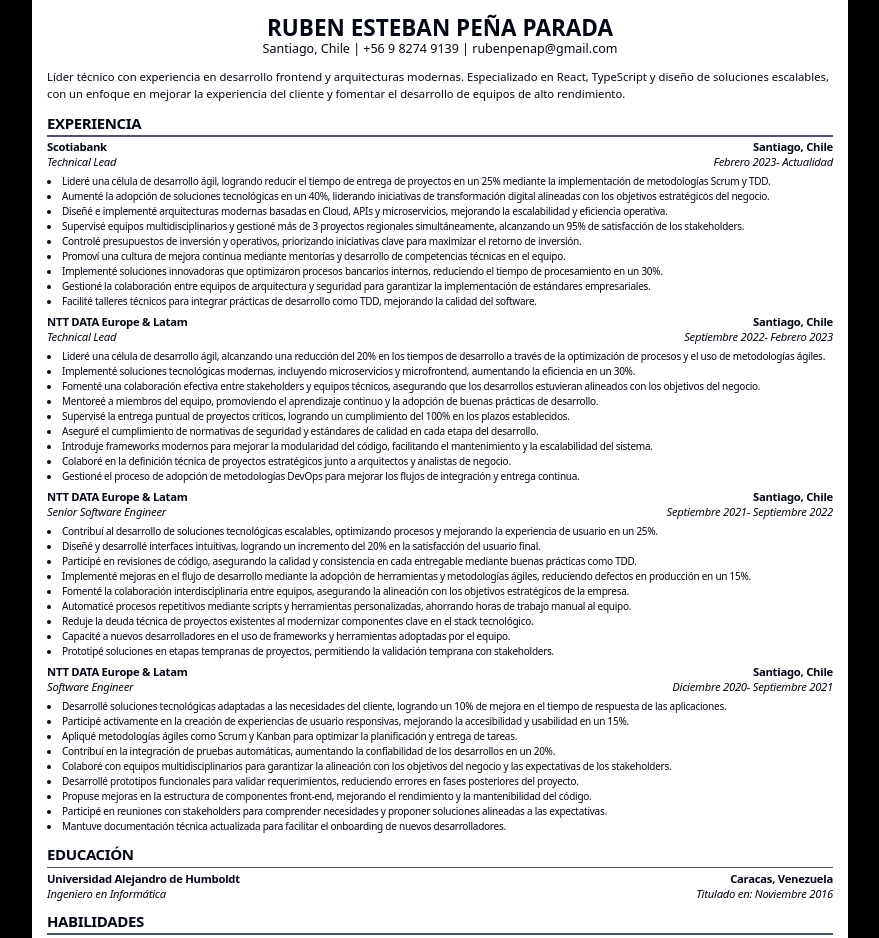
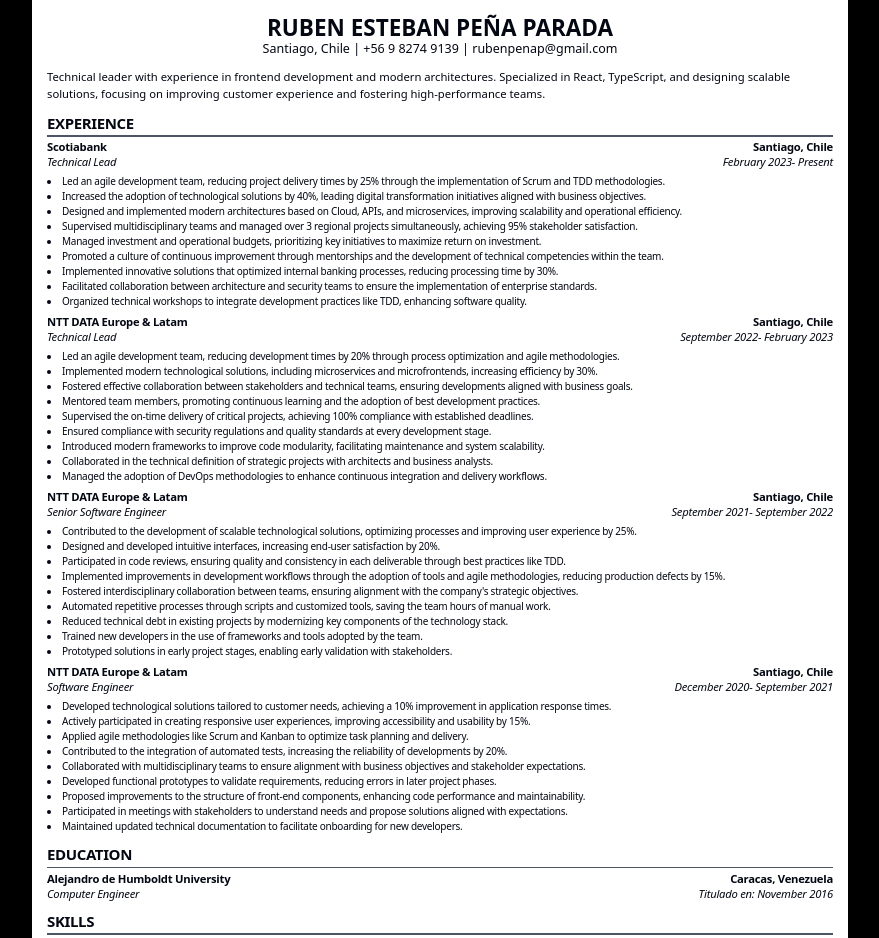
Before and after one commit to rubenpenap/cv-master, a React (Vite) app: page / in a window 1280 px wide. Shown: the top 938 px of the page, without its empty margins (200-1079 px from the left). Built offline with nearby package versions, Linux system fonts and the light colour scheme.

Commit message:
Translate resume data to English and update formatting for consistency

```diff
--- a/src/App.tsx
+++ b/src/App.tsx
@@ -8,9 +8,9 @@ function App() {
 			<h1 className='text-4xl font-bold text-center'>{data.name}</h1>
 			<p className='text-xl text-center mb-4'>{`${data.location} | ${data.phone} | ${data.email}`}</p>
 			<p className='text-lg mb-4'>{data.summary}</p>
-			<Section title='EXPERIENCIA' items={data.experience} />
-			<Section title='EDUCACIÓN' items={data.education} />
-			<Section title='HABILIDADES' items={data.skills} />
+			<Section title='EXPERIENCE' items={data.experience} />
+			<Section title='EDUCATION' items={data.education} />
+			<Section title='SKILLS' items={data.skills} />
 		</main>
 	);
 }
--- a/src/data/data.ts
+++ b/src/data/data.ts
@@ -27,25 +27,25 @@ export const data: Data = {
 	phone: '+56 9 8274 9139',
 	email: 'rubenpenap@gmail.com',
 	summary:
-		'Líder técnico con experiencia en desarrollo frontend y arquitecturas modernas. Especializado en React, TypeScript y diseño de soluciones escalables, con un enfoque en mejorar la experiencia del cliente y fomentar el desarrollo de equipos de alto rendimiento.',
+		'Technical leader with experience in frontend development and modern architectures. Specialized in React, TypeScript, and designing scalable solutions, focusing on improving customer experience and fostering high-performance teams.',
 	experience: [
 		{
 			id: 'experience-1',
 			name: 'Scotiabank',
 			title: 'Technical Lead',
 			location: 'Santiago, Chile',
-			startDate: 'Febrero 2023',
-			endDate: 'Actualidad',
+			startDate: 'February 2023',
+			endDate: 'Present',
 			activities: [
-				'Lideré una célula de desarrollo ágil, logrando reducir el tiempo de entrega de proyectos en un 25% mediante la implementación de metodologías Scrum y TDD.',
-				'Aumenté la adopción de soluciones tecnológicas en un 40%, liderando iniciativas de transformación digital alineadas con los objetivos estratégicos del negocio.',
-				'Diseñé e implementé arquitecturas modernas basadas en Cloud, APIs y microservicios, mejorando la escalabilidad y eficiencia operativa.',
-				'Supervisé equipos multidisciplinarios y gestioné más de 3 proyectos regionales simultáneamente, alcanzando un 95% de satisfacción de los stakeholders.',
-				'Controlé presupuestos de inversión y operativos, priorizando iniciativas clave para maximizar el retorno de inversión.',
-				'Promoví una cultura de mejora continua mediante mentorías y desarrollo de competencias técnicas en el equipo.',
-				'Implementé soluciones innovadoras que optimizaron procesos bancarios internos, reduciendo el tiempo de procesamiento en un 30%.',
-				'Gestioné la colaboración entre equipos de arquitectura y seguridad para garantizar la implementación de estándares empresariales.',
-				'Facilité talleres técnicos para integrar prácticas de desarrollo como TDD, mejorando la calidad del software.',
+				'Led an agile development team, reducing project delivery times by 25% through the implementation of Scrum and TDD methodologies.',
+				'Increased the adoption of technological solutions by 40%, leading digital transformation initiatives aligned with business objectives.',
+				'Designed and implemented modern architectures based on Cloud, APIs, and microservices, improving scalability and operational efficiency.',
+				'Supervised multidisciplinary teams and managed over 3 regional projects simultaneously, achieving 95% stakeholder satisfaction.',
+				'Managed investment and operational budgets, prioritizing key initiatives to maximize return on investment.',
+				'Promoted a culture of continuous improvement through mentorships and the development of technical competencies within the team.',
+				'Implemented innovative solutions that optimized internal banking processes, reducing processing time by 30%.',
+				'Facilitated collaboration between architecture and security teams to ensure the implementation of enterprise standards.',
+				'Organized technical workshops to integrate development practices like TDD, enhancing software quality.',
 			],
 		},
 		{
@@ -53,18 +53,18 @@ export const data: Data = {
 			name: 'NTT DATA Europe & Latam',
 			title: 'Technical Lead',
 			location: 'Santiago, Chile',
-			startDate: 'Septiembre 2022',
-			endDate: 'Febrero 2023',
+			startDate: 'September 2022',
+			endDate: 'February 2023',
 			activities: [
-				'Lideré una célula de desarrollo ágil, alcanzando una reducción del 20% en los tiempos de desarrollo a través de la optimización de procesos y el uso de metodologías ágiles.',
-				'Implementé soluciones tecnológicas modernas, incluyendo microservicios y microfrontend, aumentando la eficiencia en un 30%.',
-				'Fomenté una colaboración efectiva entre stakeholders y equipos técnicos, asegurando que los desarrollos estuvieran alineados con los objetivos del negocio.',
-				'Mentoreé a miembros del equipo, promoviendo el aprendizaje continuo y la adopción de buenas prácticas de desarrollo.',
-				'Supervisé la entrega puntual de proyectos críticos, logrando un cumplimiento del 100% en los plazos establecidos.',
-				'Aseguré el cumplimiento de normativas de seguridad y estándares de calidad en cada etapa del desarrollo.',
-				'Introduje frameworks modernos para mejorar la modularidad del código, facilitando el mantenimiento y la escalabilidad del sistema.',
-				'Colaboré en la definición técnica de proyectos estratégicos junto a arquitectos y analistas de negocio.',
-				'Gestioné el proceso de adopción de metodologías DevOps para mejorar los flujos de integración y entrega continua.',
+				'Led an agile development team, reducing development times by 20% through process optimization and agile methodologies.',
+				'Implemented modern technological solutions, including microservices and microfrontends, increasing efficiency by 30%.',
+				'Fostered effective collaboration between stakeholders and technical teams, ensuring developments aligned with business goals.',
+				'Mentored team members, promoting continuous learning and the adoption of best development practices.',
+				'Supervised the on-time delivery of critical projects, achieving 100% compliance with established deadlines.',
+				'Ensured compliance with security regulations and quality standards at every development stage.',
+				'Introduced modern frameworks to improve code modularity, facilitating maintenance and system scalability.',
+				'Collaborated in the technical definition of strategic projects with architects and business analysts.',
+				'Managed the adoption of DevOps methodologies to enhance continuous integration and delivery workflows.',
 			],
 		},
 		{
@@ -72,18 +72,18 @@ export const data: Data = {
 			name: 'NTT DATA Europe & Latam',
 			title: 'Senior Software Engineer',
 			location: 'Santiago, Chile',
-			startDate: 'Septiembre 2021',
-			endDate: 'Septiembre 2022',
+			startDate: 'September 2021',
+			endDate: 'September 2022',
 			activities: [
-				'Contribuí al desarrollo de soluciones tecnológicas escalables, optimizando procesos y mejorando la experiencia de usuario en un 25%.',
-				'Diseñé y desarrollé interfaces intuitivas, logrando un incremento del 20% en la satisfacción del usuario final.',
-				'Participé en revisiones de código, asegurando la calidad y consistencia en cada entregable mediante buenas prácticas como TDD.',
-				'Implementé mejoras en el flujo de desarrollo mediante la adopción de herramientas y metodologías ágiles, reduciendo defectos en producción en un 15%.',
-				'Fomenté la colaboración interdisciplinaria entre equipos, asegurando la alineación con los objetivos estratégicos de la empresa.',
-				'Automaticé procesos repetitivos mediante scripts y herramientas personalizadas, ahorrando horas de trabajo manual al equipo.',
-				'Reduje la deuda técnica de proyectos existentes al modernizar componentes clave en el stack tecnológico.',
-				'Capacité a nuevos desarrolladores en el uso de frameworks y herramientas adoptadas por el equipo.',
-				'Prototipé soluciones en etapas tempranas de proyectos, permitiendo la validación temprana con stakeholders.',
+				'Contributed to the development of scalable technological solutions, optimizing processes and improving user experience by 25%.',
+				'Designed and developed intuitive interfaces, increasing end-user satisfaction by 20%.',
+				'Participated in code reviews, ensuring quality and consistency in each deliverable through best practices like TDD.',
+				'Implemented improvements in development workflows through the adoption of tools and agile methodologies, reducing production defects by 15%.',
+				"Fostered interdisciplinary collaboration between teams, ensuring alignment with the company's strategic objectives.",
+				'Automated repetitive processes through scripts and customized tools, saving the team hours of manual work.',
+				'Reduced technical debt in existing projects by modernizing key components of the technology stack.',
+				'Trained new developers in the use of frameworks and tools adopted by the team.',
+				'Prototyped solutions in early project stages, enabling early validation with stakeholders.',
 			],
 		},
 		{
@@ -91,28 +91,28 @@ export const data: Data = {
 			name: 'NTT DATA Europe & Latam',
 			title: 'Software Engineer',
 			location: 'Santiago, Chile',
-			startDate: 'Diciembre 2020',
-			endDate: 'Septiembre 2021',
+			startDate: 'December 2020',
+			endDate: 'September 2021',
 			activities: [
-				'Desarrollé soluciones tecnológicas adaptadas a las necesidades del cliente, logrando un 10% de mejora en el tiempo de respuesta de las aplicaciones.',
-				'Participé activamente en la creación de experiencias de usuario responsivas, mejorando la accesibilidad y usabilidad en un 15%.',
-				'Apliqué metodologías ágiles como Scrum y Kanban para optimizar la planificación y entrega de tareas.',
-				'Contribuí en la integración de pruebas automáticas, aumentando la confiabilidad de los desarrollos en un 20%.',
-				'Colaboré con equipos multidisciplinarios para garantizar la alineación con los objetivos del negocio y las expectativas de los stakeholders.',
-				'Desarrollé prototipos funcionales para validar requerimientos, reduciendo errores en fases posteriores del proyecto.',
-				'Propuse mejoras en la estructura de componentes front-end, mejorando el rendimiento y la mantenibilidad del código.',
-				'Participé en reuniones con stakeholders para comprender necesidades y proponer soluciones alineadas a las expectativas.',
-				'Mantuve documentación técnica actualizada para facilitar el onboarding de nuevos desarrolladores.',
+				'Developed technological solutions tailored to customer needs, achieving a 10% improvement in application response times.',
+				'Actively participated in creating responsive user experiences, improving accessibility and usability by 15%.',
+				'Applied agile methodologies like Scrum and Kanban to optimize task planning and delivery.',
+				'Contributed to the integration of automated tests, increasing the reliability of developments by 20%.',
+				'Collaborated with multidisciplinary teams to ensure alignment with business objectives and stakeholder expectations.',
+				'Developed functional prototypes to validate requirements, reducing errors in later project phases.',
+				'Proposed improvements to the structure of front-end components, enhancing code performance and maintainability.',
+				'Participated in meetings with stakeholders to understand needs and propose solutions aligned with expectations.',
+				'Maintained updated technical documentation to facilitate onboarding for new developers.',
 			],
 		},
 	],
 	education: [
 		{
 			id: 'education-1',
-			name: 'Universidad Alejandro de Humboldt',
-			title: 'Ingeniero en Informática',
+			name: 'Alejandro de Humboldt University',
+			title: 'Computer Engineer',
 			location: 'Caracas, Venezuela',
-			endDate: 'Noviembre 2016',
+			endDate: 'November 2016',
 		},
 	],
 	skills: [
@@ -144,22 +144,22 @@ export const data: Data = {
 		'GitHub',
 		'Bitbucket',
 		'Responsive Design',
-		'Accesibilidad',
+		'Accessibility (WCAG)',
 		'Figma',
-		'Metodologías Ágiles (Scrum, Kanban)',
+		'Agile Methodologies (Scrum, Kanban)',
 		'Code Reviews',
-		'Desarrollo basado en componentes',
+		'Component-based Development',
 		'Clean Code',
-		'Desarrollo Mobile First',
+		'Mobile-First Development',
 		'Testing Driven Development (TDD)',
 		'REST APIs',
-		'Node.js (para tareas relacionadas con el desarrollo frontend)',
+		'Node.js (for frontend-related tasks)',
 		'NPM/Yarn/PNPM',
 		'Storybook',
 		'Axios',
 		'VS Code',
-		'Mentoría técnica para equipos de frontend',
-		'Colaboración con diseño y backend',
-		'Capacidad de aprendizaje continuo en nuevas tecnologías',
+		'Technical mentoring for frontend teams',
+		'Collaboration with design and backend teams',
+		'Continuous learning of new technologies',
 	],
 };
```
